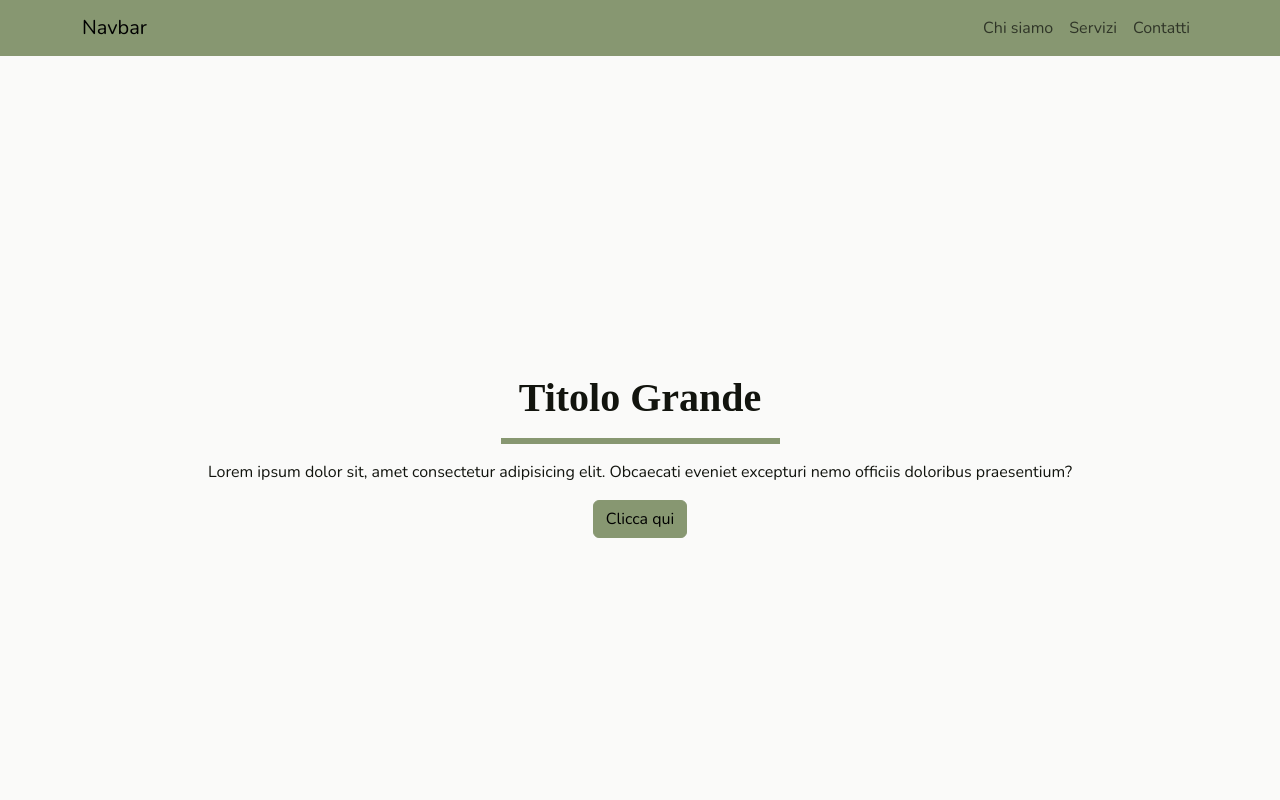
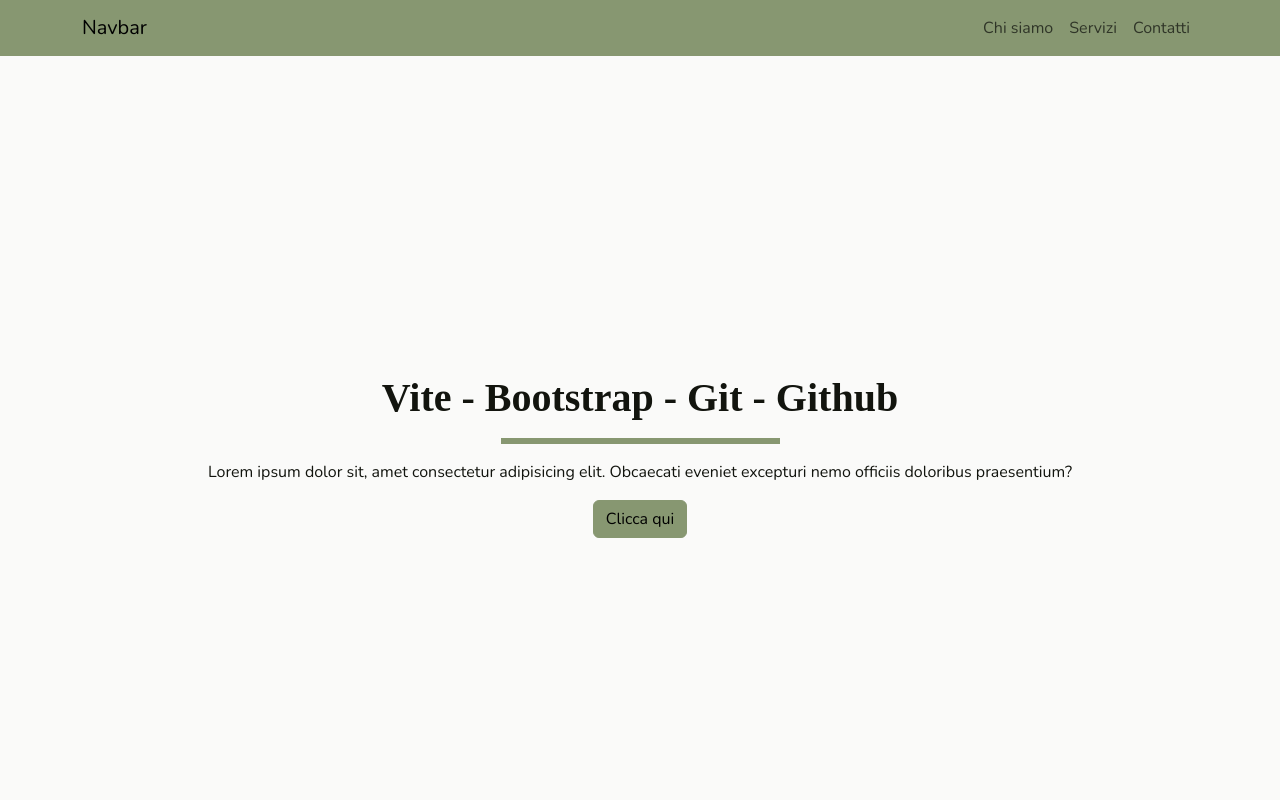
Before and after one commit to AlexGrottola/LezioneGitViteBootstrap, a website built with Vite: page index.html in a window 1280 px wide. Shown: the top 800 px of the page. Built offline with nearby package versions, Linux system fonts and the light colour scheme; a web font is replaced by a local one.

Commit message:
Ho modificato il titolo della sezione Hero

```diff
--- a/index.html
+++ b/index.html
@@ -43,7 +43,7 @@
         class="w-100 min-vh-100 d-flex align-items-center justify-content-center text-center"
       >
         <div class="container">
-          <h1>Titolo Grande</h1>
+          <h1>Vite - Bootstrap - Git - Github</h1>
           <hr class="w-25 border border-3 border-primary opacity-100 mx-auto" />
           <p>
             Lorem ipsum dolor sit, amet consectetur adipisicing elit. Obcaecati
```
